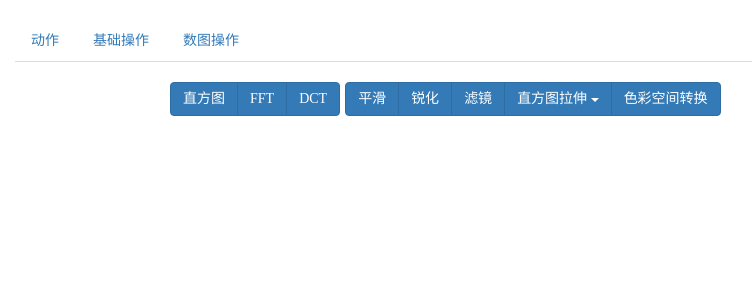
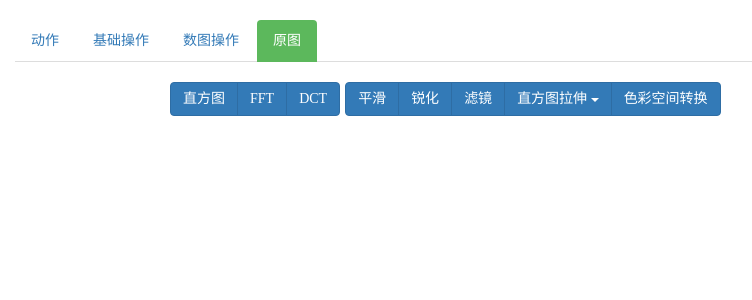
Before and after one commit to liuchengyuan123/DIP_using_flask, a Flask app: template templates/dip.html in a window 1280 px wide; the page is wider, and only the part inside the window is pictured. Shown: the part 52-352 px from the top of that part, without its empty margins (55-807 px from the left). Run offline with Flask 2, Linux system fonts and the light colour scheme; the template is opened without the code that fills it: values that come from a table or form of the project are taken from there, others are empty; some libraries are stand-ins or nearby versions.

Commit message:
Update base.html

```diff
--- a/templates/base.html
+++ b/templates/base.html
@@ -43,6 +43,7 @@
                     href="/basic">基础操作</a></li>
             <li role="presentation" class="{% if request.path == url_for('dip') %}active{% endif %}"><a
                     href="/dip">数图操作</a></li>
+            <li role="presentation"><a class="btn btn-success" href="/org">原图</a></li>
         </ul>
         {% block body %}
         {% endblock %}
```
